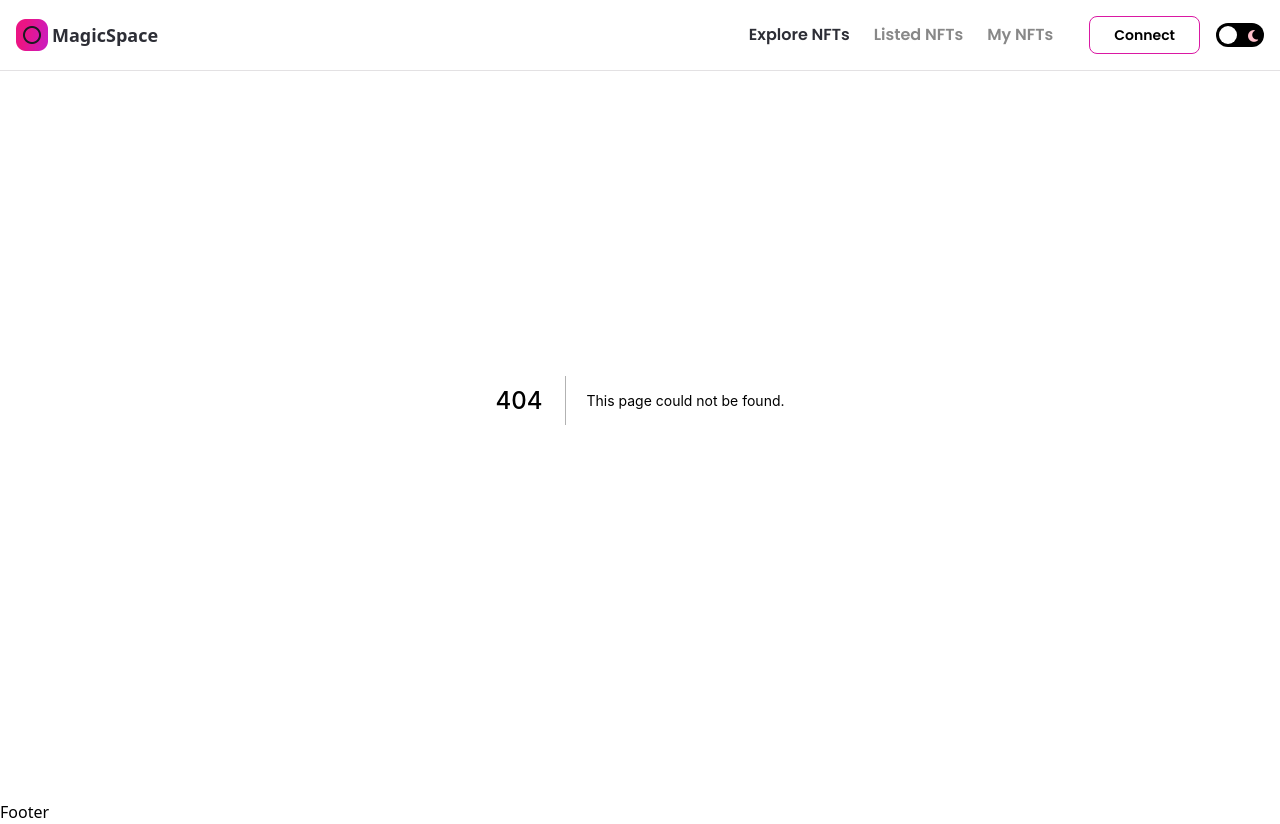
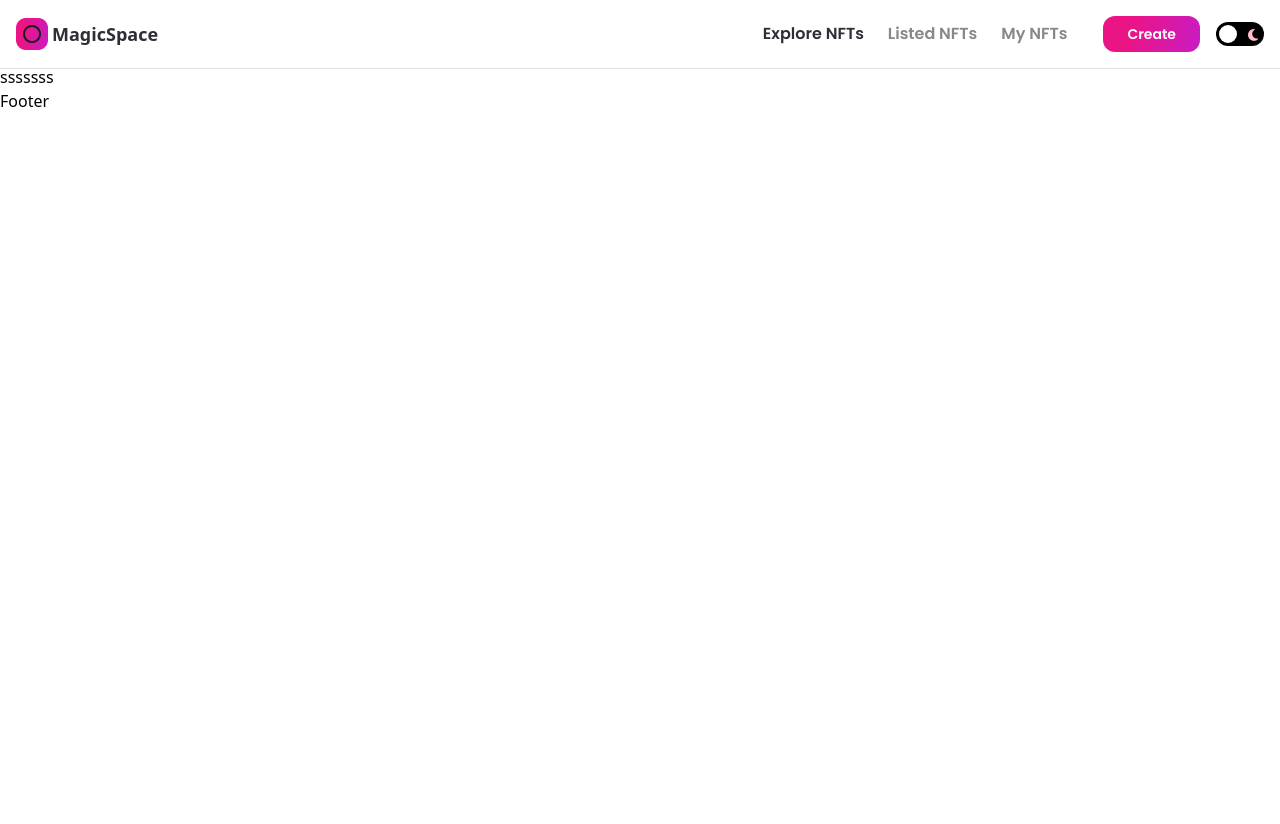
Before and after one commit to Joseeph5/NFT-Marketplace, a Next.js app: page /create-nft in a window 1280 px wide. Before the commit this address had no page. After the commit the page ends 800 px from the top, so only its background shows below. Built offline with nearby package versions, Linux system fonts and the light colour scheme.

Commit message:
add create-nft page

```diff
--- a/components/NavBar.tsx
+++ b/components/NavBar.tsx
@@ -57,7 +57,7 @@ const MenuItems = ({ isMobile, active, setActive, setIsOpen }: MenuItemsProps) =
 
 const ButtonGroup = ({ setActive, router }: ButtonGroupProps) => {
   // const { connectWallet, currentAccount } = useContext(NFTContext);
-  const currentAccount: boolean = false;
+  const currentAccount: boolean = true;
 
   return currentAccount ? (
     <div className="flexCenter">
--- a/pages/_app.tsx
+++ b/pages/_app.tsx
@@ -7,15 +7,17 @@ import '../styles/globals.css';
 
 function MyApp({ Component, pageProps }: AppProps) {
   return (
-    <ThemeProvider attribute='class'>
-      <div className='dark:bg-nft-dark bg-white min-h-screen'>
+    <ThemeProvider attribute="class">
+      <div className="dark:bg-nft-dark bg-white min-h-screen">
         <NavBar />
-        <Component {...pageProps} />
+        <div className="pt-65">
+          <Component {...pageProps} />
+        </div>
         <Footer />
       </div>
       <Script
-        src='https://kit.fontawesome.com/9a0c2aa5e4.js'
-        crossOrigin='anonymous'></Script>
+        src="https://kit.fontawesome.com/9a0c2aa5e4.js"
+        crossOrigin="anonymous"></Script>
     </ThemeProvider>
   );
 }
--- /dev/null
+++ b/pages/create-nft.tsx
@@ -0,0 +1,7 @@
+import React from 'react';
+
+function CreateNft() {
+  return <div>sssssss</div>;
+}
+
+export default CreateNft;
--- a/pages/created-nft.tsx
+++ b/pages/created-nfts.tsx
@@ -1,7 +1,7 @@
 import React from 'react';
 
-const CreatedNft = () => {
+const CreatedNfts = () => {
   return <div>CreateNft</div>;
 };
 
-export default CreatedNft;
+export default CreatedNfts;
```
